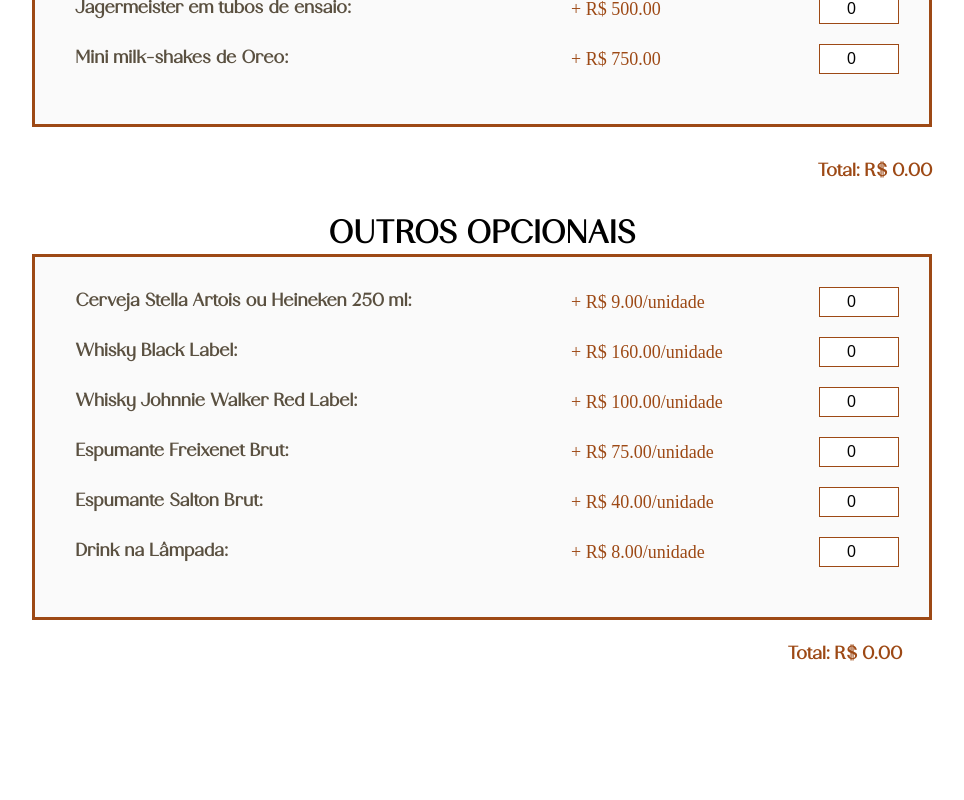
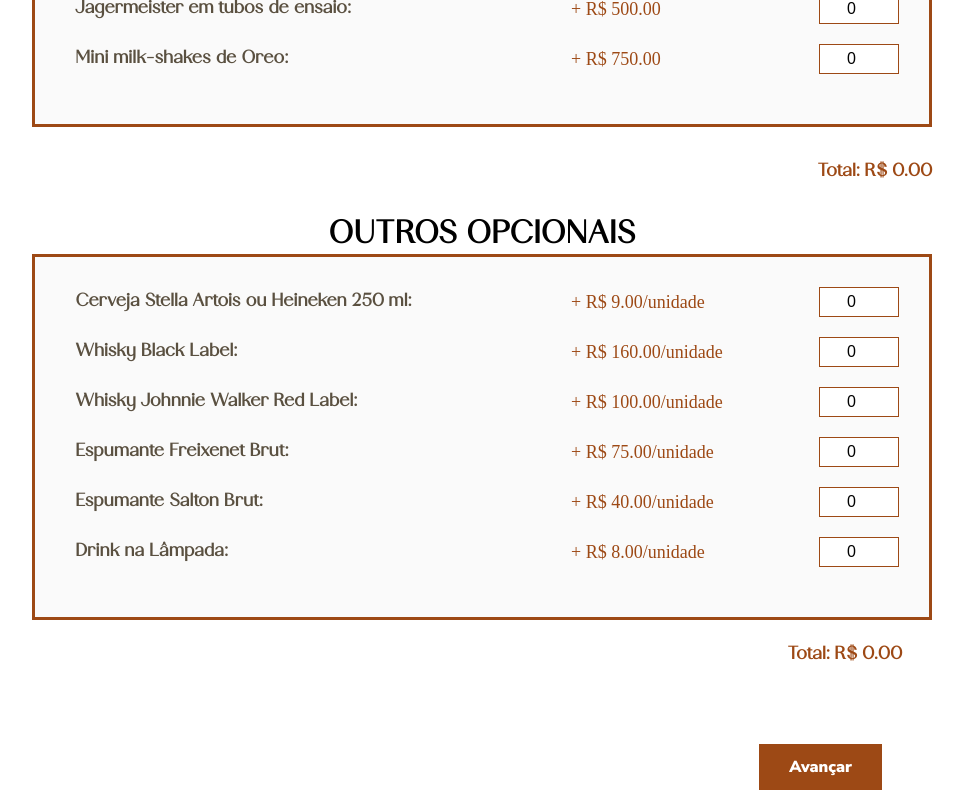
Before and after one commit to Gangue-da-Van-Branca/Frontend-Drinks, a React (Vite) app: page /opcionais in a window 1280 px wide. Shown: the part 1401-2201 px from the top of the page, without its empty margins (158-1122 px from the left). Before the commit the page ends 2101 px from the top, so only its background shows below. Built offline with nearby package versions, Linux system fonts and the light colour scheme.

Commit message:
botao para a proxima fase da compra

```diff
--- a/src/pages/Cliente/Opcionais/Opcionais.jsx
+++ b/src/pages/Cliente/Opcionais/Opcionais.jsx
@@ -1,20 +1,31 @@
 import React from "react";
+import { useNavigate } from "react-router-dom";
 import TopoOpcionais from "../../../components/OpcionaisPage/TopoOpcionais/TopoOpcionais";
 import BaresOpcionais from "../../../components/OpcionaisPage/BaresOpcionais/BaresOpcionais";
 import ShotsOpcionais from "../../../components/OpcionaisPage/ShotsOpcionais/ShotsOpcionais";
 import ExtrasOpcionais from "../../../components/OpcionaisPage/ExtrasOpcionais/ExtrasOpcionais";
 import "./Opcionais.css";
 
-function Opcionais(){
-    return(
-        <div>
-            <TopoOpcionais />
-            <BaresOpcionais />
-            <ShotsOpcionais />
-            <ExtrasOpcionais />
+function Opcionais() {
+  const navigate = useNavigate();
 
-        </div>
-    )
+  const handleAvancar = () => {
+    navigate("/infosContratante");
+  };
+
+  return (
+    <div>
+      <TopoOpcionais />
+      <BaresOpcionais />
+      <ShotsOpcionais />
+      <ExtrasOpcionais />
+      <div className="container-botao">
+        <button id="botao-avancar" onClick={handleAvancar}>
+          Avançar
+        </button>
+      </div>
+    </div>
+  );
 }
 
 export default Opcionais;
```
